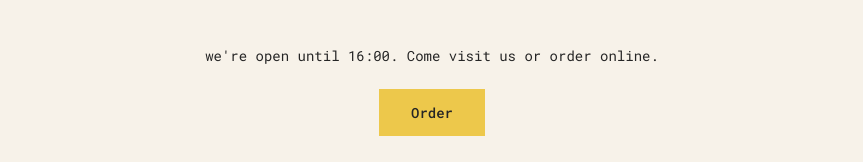
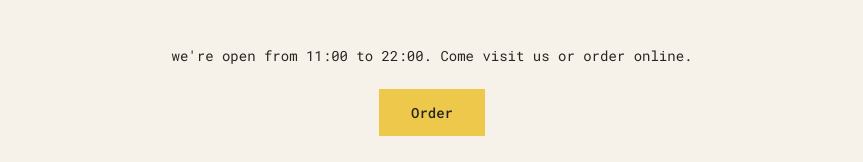
Before and after one commit to ali27-dev/pizza-menu, a React (Create React App) app: page / in a window 1280 px wide. Shown: the part 790-952 px from the top of the page, without its empty margins (208-1071 px from the left). Built offline with nearby package versions, Linux system fonts and the light colour scheme.

Commit message:
i'm use the props in a new way because i'm learning react from  basic to advance so we will write a code more advance.

```diff
--- a/src/App.js
+++ b/src/App.js
@@ -87,15 +87,15 @@ function Menu() {
     </main>
   );
 }
-function Pizza(props) {
-  // if (props.pizzaObj.soldOut) return null;
+function Pizza({ pizzaObj }) {
+  // if (pizzaObj.soldOut) return null;
   return (
     <li className="pizza">
-      <img src={props.pizzaObj.photoName} alt={props.pizzaObj.name} />
+      <img src={pizzaObj.photoName} alt={pizzaObj.name} />
       <div>
-        <h3>{props.pizzaObj.name}</h3>
-        <p>{props.pizzaObj.ingredients}</p>
-        <p>{props.pizzaObj.price}</p>
+        <h3>{pizzaObj.name}</h3>
+        <p>{pizzaObj.ingredients}</p>
+        <p>{pizzaObj.price}</p>
       </div>
     </li>
   );
@@ -114,10 +114,7 @@ function Footer() {
     <>
       <footer className="footer">
         {conIsOpen ? (
-          <div className="order">
-            <p>we're open until {houre}:00. Come visit us or order online.</p>
-            <button className="btn">Order</button>
-          </div>
+          <Order openTime={openTime} closeTime={closeTime} />
         ) : (
           <p>
             We're happy to welcome you between {openTime}:00 and {closeTime}:00.
@@ -127,3 +124,17 @@ function Footer() {
     </>
   );
 }
+
+function Order({ openTime, closeTime }) {
+  return (
+    <div className="order">
+      <div className="order">
+        <p>
+          we're open from {openTime}:00 to {closeTime}:00. Come visit us or
+          order online.
+        </p>
+        <button className="btn">Order</button>
+      </div>
+    </div>
+  );
+}
```
